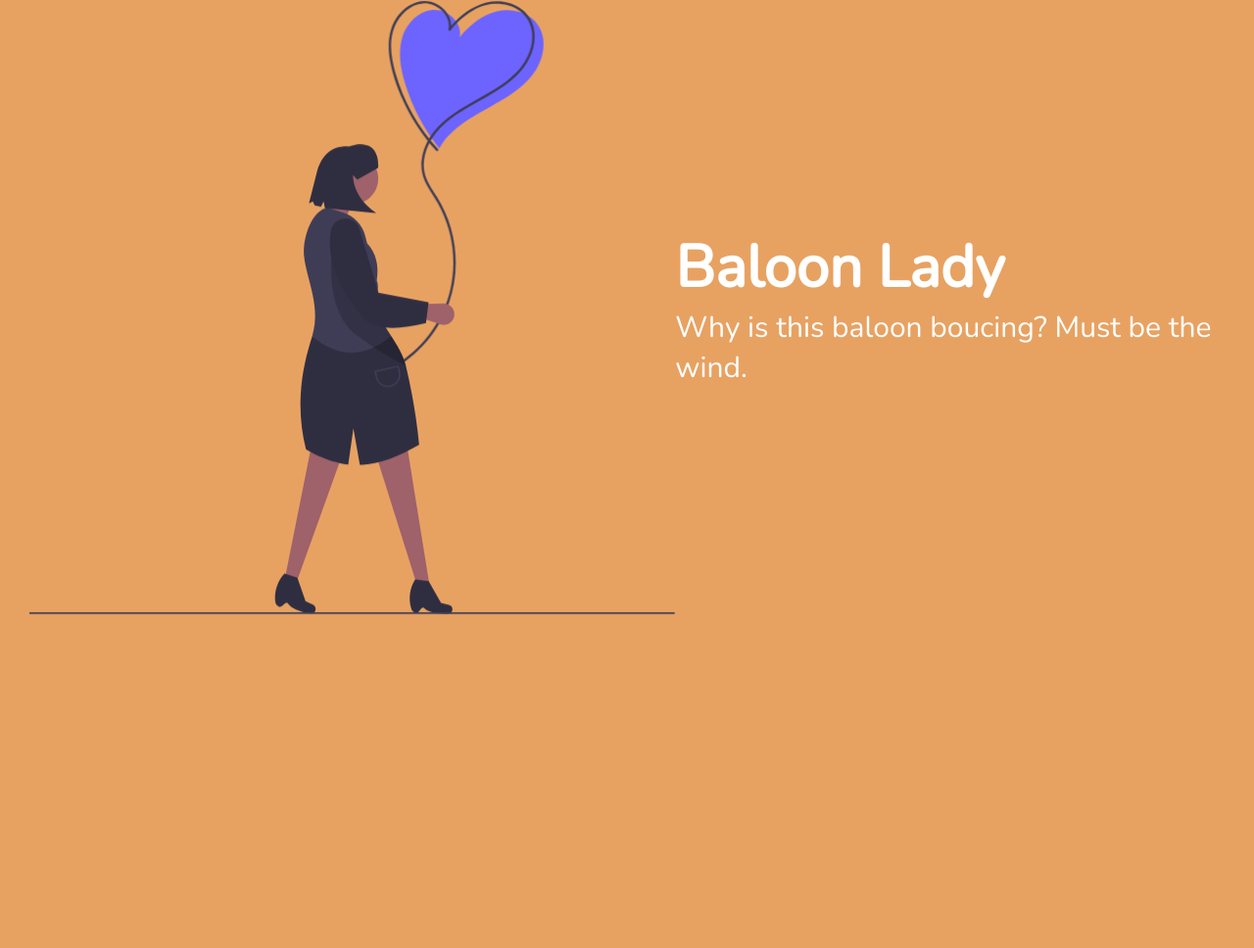
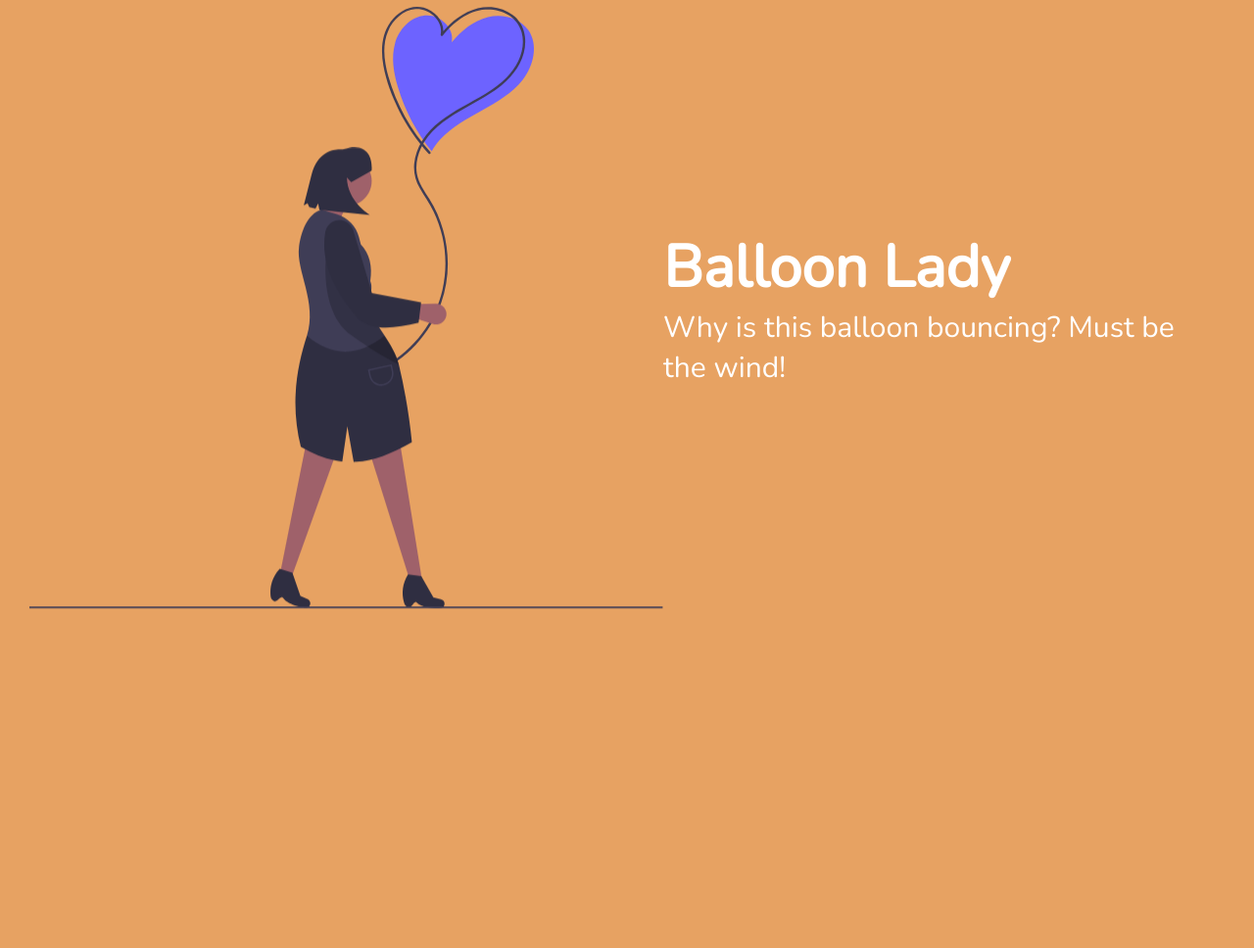
Before and after one commit to jigyasa-ctrl/SVG-and-Rellax.js, a plain HTML site: page index.html in a window 1280 px wide. Shown: the part 945-1913 px from the top of the page at 98% size. Drawn offline with nearby package versions, Linux system fonts and the light colour scheme.

Commit message:
Update index.html

```diff
--- a/index.html
+++ b/index.html
@@ -116,8 +116,8 @@
 </svg>
 
 <div>
-    <h1 >Baloon Lady</h1>
-    <p>Why is this baloon boucing? Must be the wind.</p>
+    <h1 >Balloon Lady</h1>
+    <p>Why is this balloon bouncing? Must be the wind!</p>
 </div>
 
 
```
